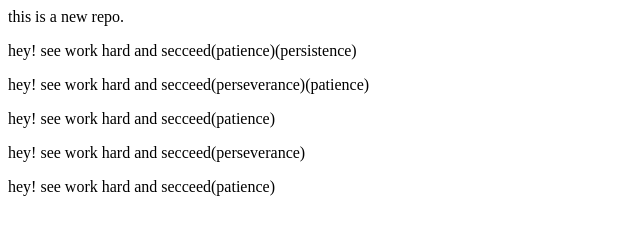
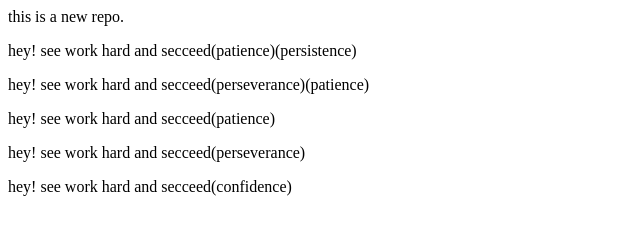
Before and after one commit to NavneetDhal/mynewrepo, a plain HTML site: page index.html in a window 1280 px wide. Shown: the full height of the page, 0-640 px from the left. Drawn offline with Linux system fonts and the light colour scheme.

Commit message:
simply, testing myself...

```diff
--- a/index.html
+++ b/index.html
@@ -3,4 +3,4 @@
 <p>hey! see work hard and secceed(perseverance)(patience)</p>
 <p>hey! see work hard and secceed(patience)</p>
 <p>hey! see work hard and secceed(perseverance)</p>
-<p>hey! see work hard and secceed(patience)</p>
+<p>hey! see work hard and secceed(confidence)</p>
```
